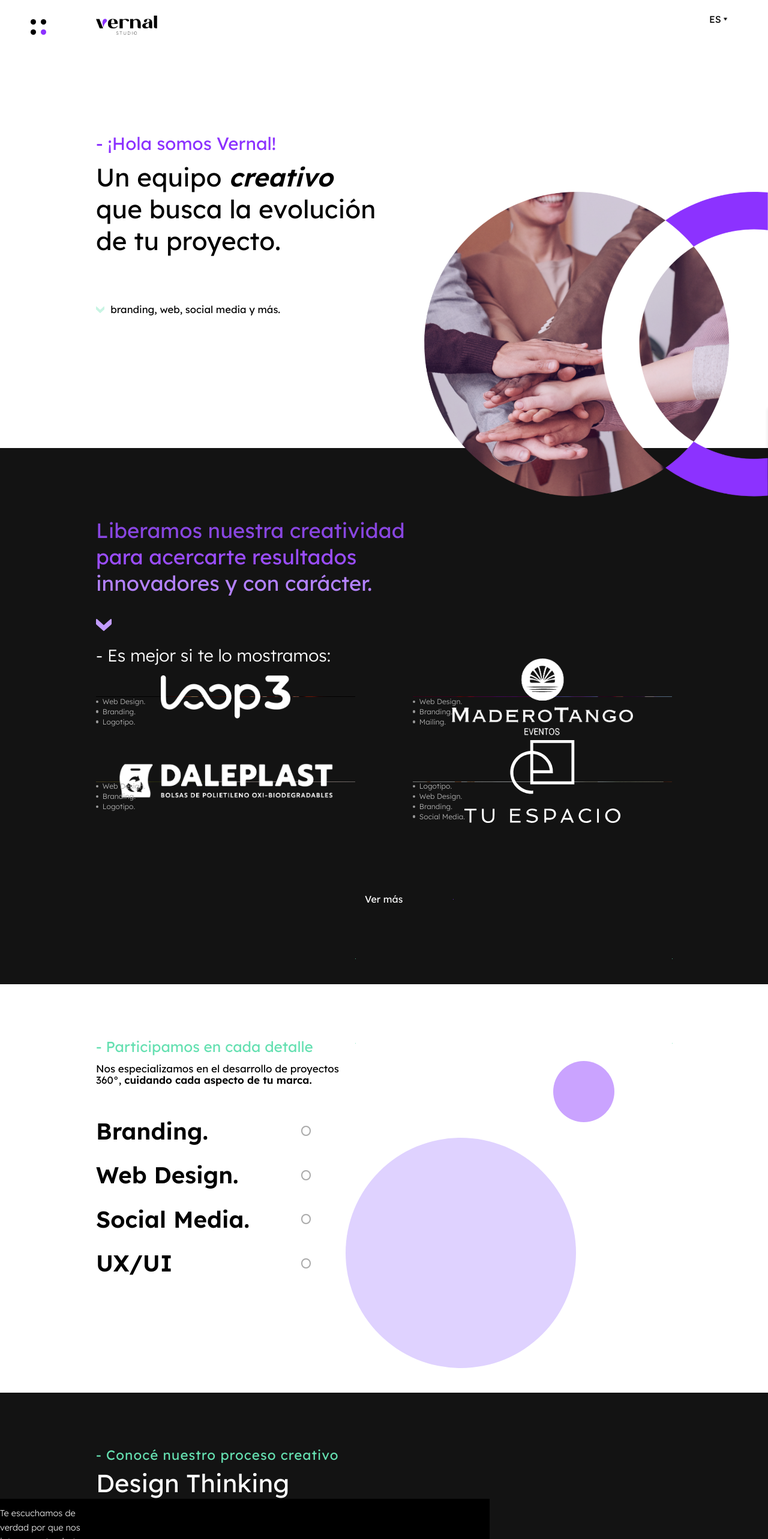
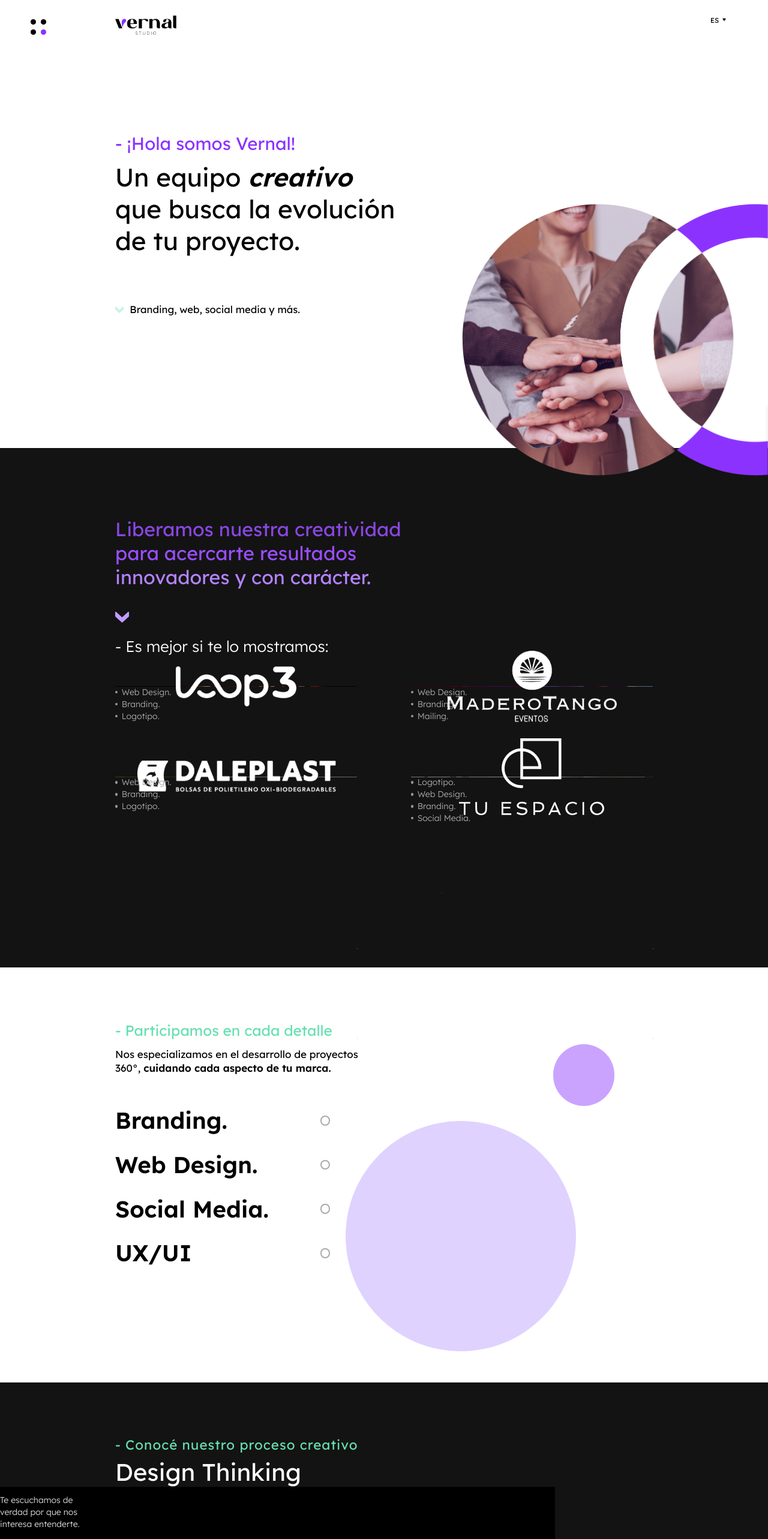
Before and after one commit to vitto-tezza/vernal-studio, a React (Create React App) app: page / in a window 1280 px wide. Shown: the top 2566 px of the page at 60% size. Built offline with nearby package versions, Linux system fonts and the light colour scheme.

Commit message:
se terminaron correcciones

```diff
--- a/src/components/AboutUs/AboutUs.css
+++ b/src/components/AboutUs/AboutUs.css
@@ -4,6 +4,7 @@
   align-items: center;
   position: relative;
   padding: 15vw 0;
+  overflow: hidden;
 }
 
 .AboutUs-Text {
@@ -162,7 +163,7 @@
   }
 
   .AboutUs-Text {
-    width: 75%;
+    width: 70%;
   }
 
   .AboutUs-Text-Title {
@@ -173,6 +174,7 @@
   .AboutUs-Text-Subtitle {
     font-size: 1.33vw;
     margin: 1vw 0 3vw;
+    line-height: 140%;
   }
 
   .AboutUs-Text-Subtitle-Desktop {
@@ -185,7 +187,7 @@
 
   .AboutUs-Container {
     position: relative;
-    width: 75%;
+    width: 70%;
   }
 
   .AboutUs-Subcontainer {
--- a/src/components/Chat/Chat.css
+++ b/src/components/Chat/Chat.css
@@ -127,7 +127,7 @@
   }
 
   .Chat-Text {
-    margin: 0;
+    margin: 0 0 0.4vw;
     color: #999;
     font-size: 0.8vw;
     font-weight: 300;
--- a/src/components/Hero/Hero.css
+++ b/src/components/Hero/Hero.css
@@ -1,5 +1,6 @@
 .Hero {
-  padding: 25vw 0 93.8vw;
+  padding: 18vw 0 90.8vw;
+  position: relative;
 }
 
 .hero-container-redes {
@@ -16,7 +17,7 @@
   font-weight: 400;
 }
 .hero-description {
-  margin: 2.5vw 0 8vw;
+  margin: 2.5vw 0 7vw;
   font-size: 7.8vw;
   font-weight: 400;
 }
@@ -33,20 +34,27 @@
 
 .hero-subtitle-container {
   margin: 0;
-  font-size: 3.8vw;
-  font-weight: 600;
+  font-size: 3.3vw;
+  font-weight: 400;
 }
 
 .hero-subtitle-image {
   display: none;
 }
 
+.Hero-Background-Container {
+  width: 95%;
+  height: 88vw;
+  right: 0;
+  bottom: -10vw;
+
+  position: absolute;
+}
+
 .Hero-Background-Image {
-  position: absolute;
-  right: 0;
   /* top: 108.8vw; */
   z-index: 1;
-  width: 95%;
+  width: 100%;
 }
 @media screen and (min-width: 1199px) {
   .Hero {
@@ -115,12 +123,12 @@
     background-image: url(../../utils/images/hero-image-ina.svg);
   }
   .hero-container {
-    width: 75%;
+    width: 70%;
     margin: 0 auto;
   }
   .hero-txt-container {
     margin: 0;
-    width: 50%;
+    width: 60%;
   }
   .hero-title {
     font-size: 2.3vw;
@@ -154,9 +162,13 @@
     will-change: transform;
   }
 
+  .Hero-Background-Container {
+    bottom: -55.4vw;
+    right: 0;
+    width: 40%;
+  }
+
   .Hero-Background-Image {
-    width: 45%;
-    bottom: -5vw;
-    right: 0;
+    width: 100%;
   }
 }
--- a/src/components/Hero/Hero.js
+++ b/src/components/Hero/Hero.js
@@ -47,7 +47,7 @@ const Hero = () => {
                 className="hero-subtitle-image"
                 src={arrowDescription}
               ></img>
-              branding, web, social media y más.
+              Branding, web, social media y más.
             </h2>
           </a>
         </div>
--- a/src/components/NavBar/NavBar.css
+++ b/src/components/NavBar/NavBar.css
@@ -1,11 +1,11 @@
 .container-NavBar {
   position: relative;
-  padding-top: 5vw;
+  padding-top: 7.5vw;
 }
 
 .menu {
-  width: 8.5vw;
-  height: 8.5vw;
+  width: 8.3vw;
+  height: 8.3vw;
   z-index: 500;
   position: absolute;
   left: 5vw;
@@ -13,6 +13,12 @@
   justify-content: center;
   align-items: center;
   flex-wrap: wrap;
+  will-change: transform;
+  transition: 0.3s;
+}
+
+.menu:active {
+  transform: scale(0.95);
 }
 
 .menu.menuButtonFixed {
@@ -20,7 +26,7 @@
 }
 
 .menu-button-span {
-  height: 3.5vw;
+  height: 3vw;
   transition: 0.5s cubic-bezier(0.69, 0.01, 0, 0.01);
   will-change: background width transform;
   position: absolute;
@@ -28,33 +34,36 @@
 }
 
 .menu-button-1 {
-  width: 12vw;
+  width: 11vw;
   background-color: #8c32ff;
+
   top: 0;
   left: 0;
-  transform: rotateZ(45deg) translateY(3vw) translateX(1.7vw);
+  transform: rotateZ(45deg) translateY(2.85vw) translateX(0.87vw);
   z-index: 1;
 }
 .menu-button-2 {
-  width: 12vw;
+  width: 11vw;
   background-color: #000;
+
   top: 0;
   right: 0;
-  transform: rotateZ(-45deg) translateY(3vw) translateX(-1.7vw);
+  transform: rotateZ(-45deg) translateY(2.825vw) translateX(-0.87vw);
   z-index: 0;
 }
 .menu-button-3 {
   background-color: #000;
-  width: 12vw;
-  transform: rotateZ(-45deg) translateY(-3vw) translateX(1.7vw);
+  width: 11vw;
+  transform: rotateZ(-45deg) translateY(-2.825vw) translateX(0.87vw);
   bottom: 0;
   left: 0;
   z-index: 0;
 }
 .menu-button-4 {
   background-color: #8c32ff;
-  width: 12vw;
-  transform: rotateZ(45deg) translateY(-3vw) translateX(-1.7vw);
+  width: 11vw;
+
+  transform: rotateZ(45deg) translateY(-2.85vw) translateX(-0.87vw);
   bottom: 0;
   right: 0;
   z-index: 1;
@@ -62,23 +71,23 @@
 
 .menu-button-span.menu-button-1.menuButtonIsActive {
   background-color: #000;
-  width: 3.3vw;
-  height: 3.3vw;
+  width: 3vw;
+  height: 3vw;
   transform: rotateZ(45deg) translateY(0) translateX(0);
 }
 .menu-button-span.menu-button-2.menuButtonIsActive {
-  width: 3.3vw;
-  height: 3.3vw;
+  width: 3vw;
+  height: 3vw;
   transform: rotateZ(45deg) translateY(0) translateX(0);
 }
 .menu-button-span.menu-button-3.menuButtonIsActive {
-  width: 3.3vw;
-  height: 3.3vw;
+  width: 3vw;
+  height: 3vw;
   transform: rotateZ(45deg) translateY(0) translateX(0);
 }
 .menu-button-span.menu-button-4.menuButtonIsActive {
-  width: 3.3vw;
-  height: 3.3vw;
+  width: 3vw;
+  height: 3vw;
   transform: rotateZ(45deg) translateY(0) translateX(0);
 }
 
@@ -333,7 +342,7 @@
   }
 
   .logo {
-    margin: 0 0 0 12.5%;
+    margin: 0 0 0 15%;
     width: 8vw;
   }
 
@@ -343,22 +352,61 @@
   }
 
   .language-button-desktop {
-    display: flex;
     color: #000;
     position: absolute;
     right: 5%;
     top: 1.5vw;
-    width: 3vw;
+    width: 2vw;
     display: flex;
-    justify-content: space-evenly;
+    flex-wrap: wrap;
+    justify-content: space-between;
     align-items: center;
-    height: 2vw;
     cursor: pointer;
+    z-index: 2;
+    padding: 0.5vw;
+    font-size: 0.9vw;
+    transition: 0.3s;
+    will-change: box-shadow;
+  }
+
+  .language-button-desktop:hover {
+    box-shadow: 0 0.1vw 0.35vw 0.1vw rgba(0, 0, 0, 0.3);
+    padding-bottom: 4vw;
   }
 
   .language-button-desktop-img {
     width: 0.45vw;
     transform: rotateZ(90deg);
+    transition: 0.3s;
+    will-change: transform;
+  }
+
+  .language-button-desktop:hover .language-button-desktop-img {
+    transform: rotateZ(90deg) rotateY(180deg);
+  }
+
+  .language-button-desktop-lang {
+    width: 100%;
+    padding: 0.4vw 0 0;
+    position: absolute;
+    transform: translateY(0);
+    transition: 0.3s;
+    opacity: 0;
+    will-change: opacity transform color;
+  }
+
+  .language-button-desktop:hover .desktop-lang-1 {
+    transform: translateY(1.5vw);
+    opacity: 1;
+  }
+
+  .language-button-desktop:hover .desktop-lang-2 {
+    transform: translateY(3vw);
+    opacity: 1;
+  }
+
+  .language-button-desktop-lang:hover {
+    color: #8c32ff;
   }
 
   .Desplegable {
--- a/src/components/NavBar/NavBar.js
+++ b/src/components/NavBar/NavBar.js
@@ -55,6 +55,8 @@ function NavBar() {
           src={languageArrowD}
           alt="language-selector"
         ></img>
+        <div className="language-button-desktop-lang desktop-lang-1">EN</div>
+        <div className="language-button-desktop-lang desktop-lang-2">PT</div>
       </div>
       <div className={`Desplegable ${menu ? "isActive" : ""}`}>
         <div className="menu-nav">
--- a/src/components/Projects/Projects.css
+++ b/src/components/Projects/Projects.css
@@ -26,7 +26,7 @@
 }
 
 .Projects-Arrow {
-  width: 7vw;
+  width: 6vw;
   margin: 10vw 0 2vw;
   opacity: 1;
   transition: 1s;
@@ -145,6 +145,10 @@
   margin: 5vw auto 0;
 }
 
+.Projects-More-Text {
+  font-size: 6vw;
+}
+
 .Projects-More-Button {
   width: 14vw;
   height: 14vw;
@@ -164,15 +168,15 @@
   }
 
   .Projects-Title-Container {
-    width: 75%;
+    width: 70%;
   }
 
   .Projects-Title {
-    font-size: 2.7vw;
+    font-size: 2.5vw;
   }
 
   .Projects-Arrow {
-    width: 2vw;
+    width: 1.8vw;
     margin: 3vw 0 1.5vw;
   }
 
@@ -183,11 +187,11 @@
   }
 
   .Projects-Subtitle {
-    font-size: 2.2vw;
+    font-size: 2vw;
   }
 
   .Projects-Subcontainer {
-    width: 75%;
+    width: 70%;
     margin-top: 4vw;
     justify-content: space-between;
   }
@@ -224,16 +228,16 @@
   }
 
   .Projects-Subcontainer-Box-Image {
-    height: 32vw;
+    height: 31vw;
     transition: 0.3s;
     will-change: border-radius;
   }
 
   .Projects-Subcontainer-Box-Button {
-    width: 2.6vw;
-    height: 2.6vw;
+    width: 2.4vw;
+    height: 2.4vw;
     background-size: 60%;
-    margin-top: 0;
+    margin-top: -1vw;
     background-color: rgba(0, 0, 0, 0);
     background-image: url(../../utils/images/projects-morearrow.svg);
     position: absolute;
@@ -254,7 +258,7 @@
   }
 
   .Projects-Subcontainer-Box-Description {
-    font-size: 0.95vw;
+    font-size: 1.1vw;
     width: 100%;
     margin: 0;
     font-style: normal;
@@ -284,38 +288,41 @@
   }
 
   .Projects-More-Container {
-    font-size: 1.8vw;
     position: relative;
     margin-top: 1vw;
     z-index: 2;
     cursor: pointer;
+    width: 15vw;
+    padding: 0.8vw 0;
   }
 
   .Projects-More-Text {
     z-index: 2;
-    transform: translateX(-1.5vw);
+    transform: translateX(-1.7vw);
     transition: 0.3s;
+    will-change: transform;
+    font-size: 2vw;
     margin: 0;
-    will-change: transform;
   }
 
   .Projects-More-Button {
     width: 3.8vw;
     height: 3.8vw;
-    background-size: 1.2vw;
+    background-size: 0.9vw;
+    background-position: 53% center;
     position: absolute;
-    right: 35%;
+    right: 0;
     z-index: 1;
     transition: 0.3s;
     will-change: width background-position background background-size;
   }
 
   .Projects-More-Container:hover .Projects-More-Button {
-    width: 16vw;
+    width: 15vw;
     background-position: 85% center;
-    background-size: 1.4vw;
+    background-size: 0.9vw;
   }
   .Projects-More-Container:hover .Projects-More-Text {
-    transform: translateX(0);
+    transform: translateX(-1vw);
   }
 }
```
Also changed, not shown: src/components/BannerUp/BannerUp.css (+18 -18 lines), src/components/Contact/Contact.css (+72 -33 lines), src/components/Contact/Contact.js (+9 -10 lines), src/components/CreativeProcess/CreativeProcess.css (+15 -15 lines), src/components/Footer/Footer.css (+16 -13 lines).
